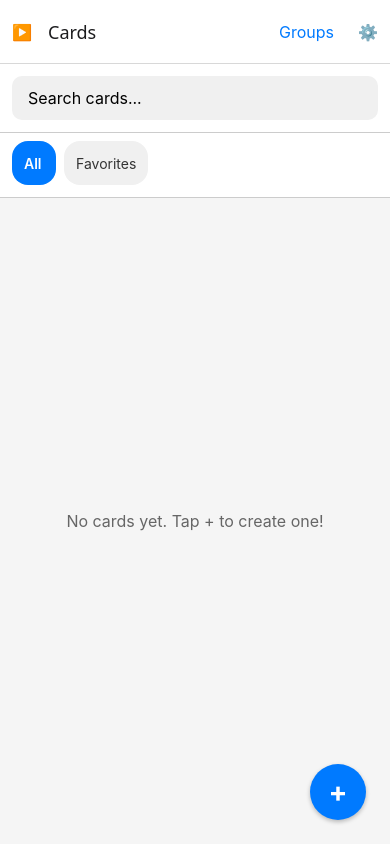
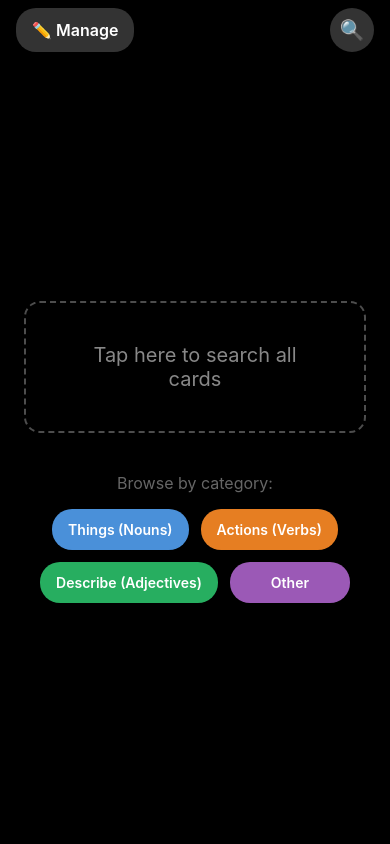
Before and after one commit to LosEvons/papu, a React Native app: screen / in a window 390 px wide. Built offline with nearby package versions, Linux system fonts and the light colour scheme.

Commit message:
Make presentation mode the default screen with category navigation
Co-authored-by: LosEvons <34937272+LosEvons@users.noreply.github.com>

```diff
--- a/src/navigation/index.tsx
+++ b/src/navigation/index.tsx
@@ -27,15 +27,21 @@ const Stack = createNativeStackNavigator<RootStackParamList>();
 
 /**
  * Main navigation component with native stack navigator.
+ * Presentation mode is the default/home screen.
  */
 export function AppNavigation() {
   return (
     <NavigationContainer>
-      <Stack.Navigator initialRouteName="Home">
+      <Stack.Navigator initialRouteName="Presentation">
+        <Stack.Screen
+          name="Presentation"
+          component={PresentationScreen}
+          options={{ headerShown: false }}
+        />
         <Stack.Screen
           name="Home"
           component={HomeScreen}
-          options={{ title: 'Cards' }}
+          options={{ title: 'Manage Cards' }}
         />
         <Stack.Screen
           name="CardEdit"
@@ -52,11 +58,6 @@ export function AppNavigation() {
           component={SettingsScreen}
           options={{ title: 'Settings' }}
         />
-        <Stack.Screen
-          name="Presentation"
-          component={PresentationScreen}
-          options={{ headerShown: false }}
-        />
       </Stack.Navigator>
     </NavigationContainer>
   );
--- a/src/screens/HomeScreen.tsx
+++ b/src/screens/HomeScreen.tsx
@@ -1,6 +1,6 @@
 /**
  * Home screen displaying the card list with filtering and search.
- * Main entry point for browsing and managing cards.
+ * This is the card management screen, accessed from the presentation mode.
  */
 
 import React, { useState, useMemo, useLayoutEffect } from 'react';
@@ -47,10 +47,10 @@ export function HomeScreen() {
         <TouchableOpacity
           onPress={() => navigation.navigate('Presentation')}
           style={styles.headerButton}
-          accessibilityLabel="Enter presentation mode"
+          accessibilityLabel="Back to presentation mode"
           accessibilityRole="button"
         >
-          <Text style={styles.headerButtonText}>▶️</Text>
+          <Text style={styles.headerButtonText}>← Present</Text>
         </TouchableOpacity>
       ),
       headerRight: () => (
--- a/src/screens/PresentationScreen.tsx
+++ b/src/screens/PresentationScreen.tsx
@@ -23,7 +23,7 @@ import { useNavigation } from '@react-navigation/native';
 
 import { RootStackParamList } from '../navigation';
 import { useAppData } from '../contexts/AppDataContext';
-import { Card, UUID, CARD_CATEGORY_COLORS } from '../models/types';
+import { Card, UUID, CARD_CATEGORY_COLORS, CardCategory, CARD_CATEGORIES, CARD_CATEGORY_LABELS } from '../models/types';
 
 type PresentationScreenNavigationProp = NativeStackNavigationProp<RootStackParamList, 'Presentation'>;
 
@@ -51,6 +51,7 @@ export function PresentationScreen() {
   const [searchQuery, setSearchQuery] = useState('');
   const [isQuestionMode, setIsQuestionMode] = useState(false);
   const [showGestureHints, setShowGestureHints] = useState(true);
+  const [categoryFilter, setCategoryFilter] = useState<CardCategory | null>(null);
 
   // Animation values for swipe feedback
   const swipeAnimX = useRef(new Animated.Value(0)).current;
@@ -117,6 +118,11 @@ export function PresentationScreen() {
   const filteredCards = useMemo(() => {
     let cards = [...data.cards];
 
+    // Filter by category if a category filter is set
+    if (categoryFilter) {
+      cards = cards.filter((card) => (card.category || 'other') === categoryFilter);
+    }
+
     if (searchQuery.trim()) {
       const query = searchQuery.toLowerCase().trim();
       cards = cards.filter(
@@ -130,7 +136,7 @@ export function PresentationScreen() {
     cards.sort((a, b) => new Date(b.updatedAt).getTime() - new Date(a.updatedAt).getTime());
 
     return cards;
-  }, [data.cards, searchQuery]);
+  }, [data.cards, searchQuery, categoryFilter]);
 
   /**
    * Handle card selection from search results
@@ -138,6 +144,7 @@ export function PresentationScreen() {
   const handleSelectCard = (cardId: UUID) => {
     setSelectedCardId(cardId);
     setIsQuestionMode(false); // Reset question mode when selecting new card
+    setCategoryFilter(null); // Clear category filter
     setSearchVisible(false);
     setSearchQuery('');
   };
@@ -155,13 +162,14 @@ export function PresentationScreen() {
   const handleCloseSearch = () => {
     setSearchVisible(false);
     setSearchQuery('');
+    setCategoryFilter(null);
   };
 
   /**
-   * Exit presentation mode
+   * Navigate to card management screen
    */
-  const handleExit = () => {
-    navigation.goBack();
+  const handleGoToManagement = () => {
+    navigation.navigate('Home');
   };
 
   /**
@@ -170,7 +178,16 @@ export function PresentationScreen() {
   const handleCreateCard = () => {
     setSearchVisible(false);
     setSearchQuery('');
+    setCategoryFilter(null);
     navigation.navigate('CardEdit', {});
+  };
+
+  /**
+   * Open search modal with category filter
+   */
+  const handleSelectCategory = (category: CardCategory) => {
+    setCategoryFilter(category);
+    setSearchVisible(true);
   };
 
   /**
@@ -201,15 +218,15 @@ export function PresentationScreen() {
 
   return (
     <SafeAreaView style={styles.container}>
-      {/* Top bar with exit and search buttons */}
+      {/* Top bar with manage and search buttons */}
       <View style={styles.topBar}>
         <TouchableOpacity
-          style={styles.topButton}
-          onPress={handleExit}
-          accessibilityLabel="Exit presentation mode"
+          style={styles.manageButton}
+          onPress={handleGoToManagement}
+          accessibilityLabel="Manage cards"
           accessibilityRole="button"
         >
-          <Text style={styles.topButtonText}>✕</Text>
+          <Text style={styles.manageButtonText}>✏️ Manage</Text>
         </TouchableOpacity>
 
         <TouchableOpacity
@@ -269,17 +286,43 @@ export function PresentationScreen() {
             )}
           </View>
         ) : (
+          <View style={styles.emptyState}>
+            {/* Tap to search area */}
             <TouchableOpacity
-            style={styles.emptyState}
+              style={styles.tapToSearchArea}
               onPress={handleOpenSearch}
               activeOpacity={0.7}
               accessibilityLabel="Tap to search and select a card"
               accessibilityRole="button"
             >
               <Text style={styles.emptyStateText}>
-              Tap anywhere to search and select a card
+                Tap here to search all cards
               </Text>
             </TouchableOpacity>
+
+            {/* Category buttons */}
+            <View style={styles.categoryButtonsContainer}>
+              <Text style={styles.categoryLabel}>Browse by category:</Text>
+              <View style={styles.categoryButtons}>
+                {CARD_CATEGORIES.map((category) => (
+                  <TouchableOpacity
+                    key={category}
+                    style={[
+                      styles.categoryButton,
+                      { backgroundColor: CARD_CATEGORY_COLORS[category] },
+                    ]}
+                    onPress={() => handleSelectCategory(category)}
+                    accessibilityLabel={`Browse ${CARD_CATEGORY_LABELS[category]} cards`}
+                    accessibilityRole="button"
+                  >
+                    <Text style={styles.categoryButtonText}>
+                      {CARD_CATEGORY_LABELS[category]}
+                    </Text>
+                  </TouchableOpacity>
+                ))}
+              </View>
+            </View>
+          </View>
         )}
       </View>
 
@@ -307,9 +350,27 @@ export function PresentationScreen() {
             >
               <Text style={styles.searchCloseText}>Cancel</Text>
             </TouchableOpacity>
-            <Text style={styles.searchTitle}>Find Card</Text>
+            <Text style={styles.searchTitle}>
+              {categoryFilter ? CARD_CATEGORY_LABELS[categoryFilter] : 'Find Card'}
+            </Text>
             <View style={styles.searchCloseButton} />
           </View>
+
+          {/* Category filter indicator */}
+          {categoryFilter && (
+            <View style={[styles.categoryFilterBanner, { backgroundColor: CARD_CATEGORY_COLORS[categoryFilter] }]}>
+              <Text style={styles.categoryFilterText}>
+                Showing {CARD_CATEGORY_LABELS[categoryFilter]} cards
+              </Text>
+              <TouchableOpacity
+                onPress={() => setCategoryFilter(null)}
+                accessibilityLabel="Clear category filter"
+                accessibilityRole="button"
+              >
+                <Text style={styles.categoryFilterClear}>✕ Clear</Text>
+              </TouchableOpacity>
+            </View>
+          )}
 
           <View style={styles.searchInputContainer}>
             <TextInput
@@ -317,7 +378,7 @@ export function PresentationScreen() {
               placeholder="Search cards..."
               value={searchQuery}
               onChangeText={setSearchQuery}
-              autoFocus
+              autoFocus={!categoryFilter}
               accessibilityLabel="Search cards"
               accessibilityHint="Type to filter cards by title or text"
               clearButtonMode="while-editing"
@@ -376,6 +437,20 @@ const styles = StyleSheet.create({
   topButtonText: {
     fontSize: 20,
     color: '#fff',
+  },
+  manageButton: {
+    paddingHorizontal: 16,
+    paddingVertical: 10,
+    backgroundColor: 'rgba(255, 255, 255, 0.2)',
+    borderRadius: 20,
+    minHeight: 44,
+    justifyContent: 'center',
+    alignItems: 'center',
+  },
+  manageButtonText: {
+    fontSize: 16,
+    color: '#fff',
+    fontWeight: '600',
   },
   cardContainer: {
     flex: 1,
@@ -437,10 +512,63 @@ const styles = StyleSheet.create({
     alignItems: 'center',
     width: '100%',
   },
+  tapToSearchArea: {
+    padding: 40,
+    borderWidth: 2,
+    borderColor: 'rgba(255, 255, 255, 0.3)',
+    borderStyle: 'dashed',
+    borderRadius: 16,
+    marginBottom: 40,
+  },
   emptyStateText: {
     fontSize: 20,
+    color: '#888',
+    textAlign: 'center',
+  },
+  categoryButtonsContainer: {
+    alignItems: 'center',
+    width: '100%',
+    paddingHorizontal: 16,
+  },
+  categoryLabel: {
+    fontSize: 16,
     color: '#666',
-    textAlign: 'center',
+    marginBottom: 16,
+  },
+  categoryButtons: {
+    flexDirection: 'row',
+    flexWrap: 'wrap',
+    justifyContent: 'center',
+    gap: 12,
+  },
+  categoryButton: {
+    paddingHorizontal: 16,
+    paddingVertical: 12,
+    borderRadius: 20,
+    minWidth: 120,
+    alignItems: 'center',
+  },
+  categoryButtonText: {
+    fontSize: 14,
+    color: '#fff',
+    fontWeight: '600',
+  },
+  categoryFilterBanner: {
+    flexDirection: 'row',
+    justifyContent: 'space-between',
+    alignItems: 'center',
+    paddingHorizontal: 16,
+    paddingVertical: 10,
+  },
+  categoryFilterText: {
+    fontSize: 14,
+    color: '#fff',
+    fontWeight: '600',
+  },
+  categoryFilterClear: {
+    fontSize: 14,
+    color: '#fff',
+    fontWeight: '600',
   },
   searchModal: {
     flex: 1,
```
Lines whose indentation alone changed are shown as unchanged.
